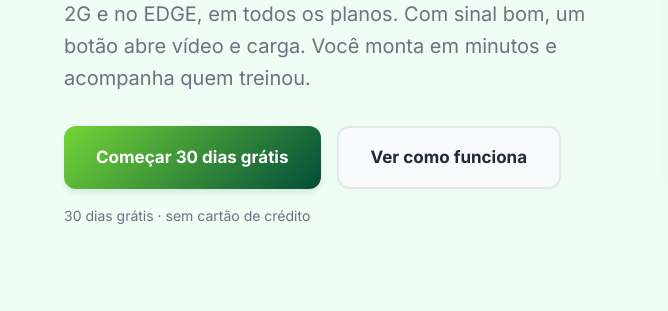
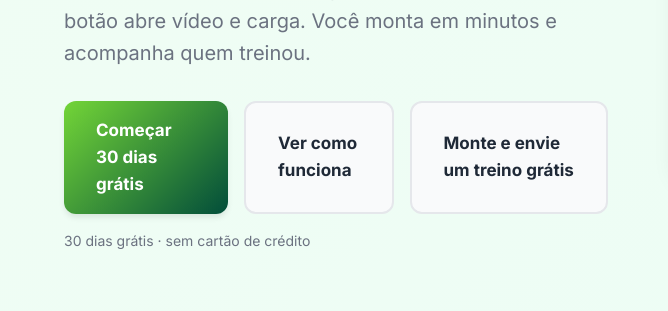
Before and after one commit to flaviomartino/ez-personal-landing, a website: page index.html in a window 1280 px wide. Shown: the part 393-704 px from the top of the page, 0-668 px from the left. Drawn offline with Linux system fonts and the light colour scheme; no server answers.

Commit message:
Prévia: rewrite /t/:id e botão "Monte e envie um treino grátis" (apontam para a staging)
Co-Authored-By: Claude Sonnet 5.5 <noreply@anthropic.com>

```diff
--- a/index.html
+++ b/index.html
@@ -45,6 +45,7 @@
                     <div class="hero-cta-group">
                         <a href="https://painel.ezpersonal.com.br/login?mode=signup" class="btn btn-primary btn-large">Começar 30 dias grátis</a>
                         <a href="#how-it-works" class="btn btn-secondary btn-large">Ver como funciona</a>
+                        <a href="https://ez-personal-frontend-staging.vercel.app/treino-gratis" class="btn btn-secondary btn-large">Monte e envie um treino grátis</a>
                     </div>
                     <p class="hero-notice">30 dias grátis · sem cartão de crédito</p>
                 </div>
```
Also changed, not shown: vercel.json.
